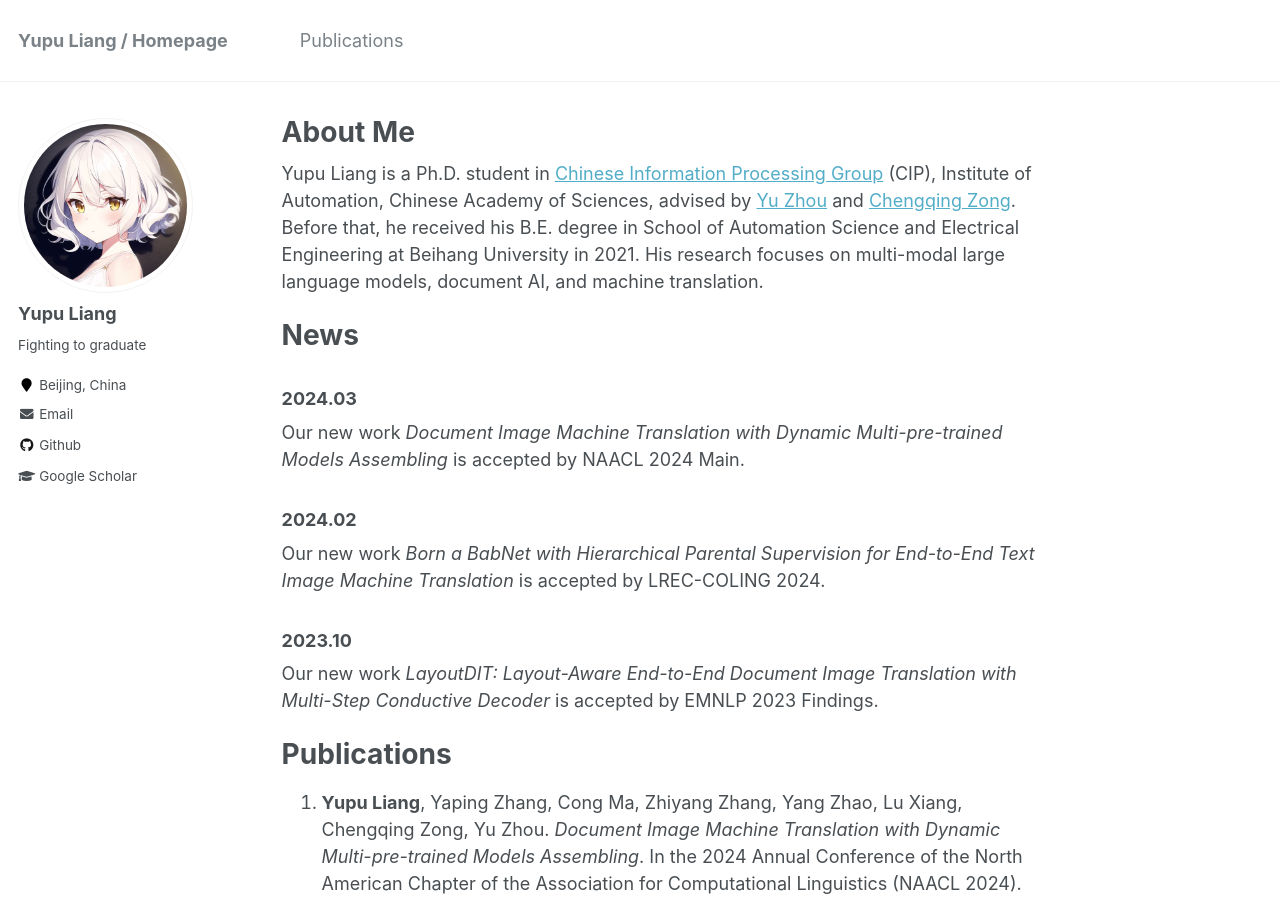
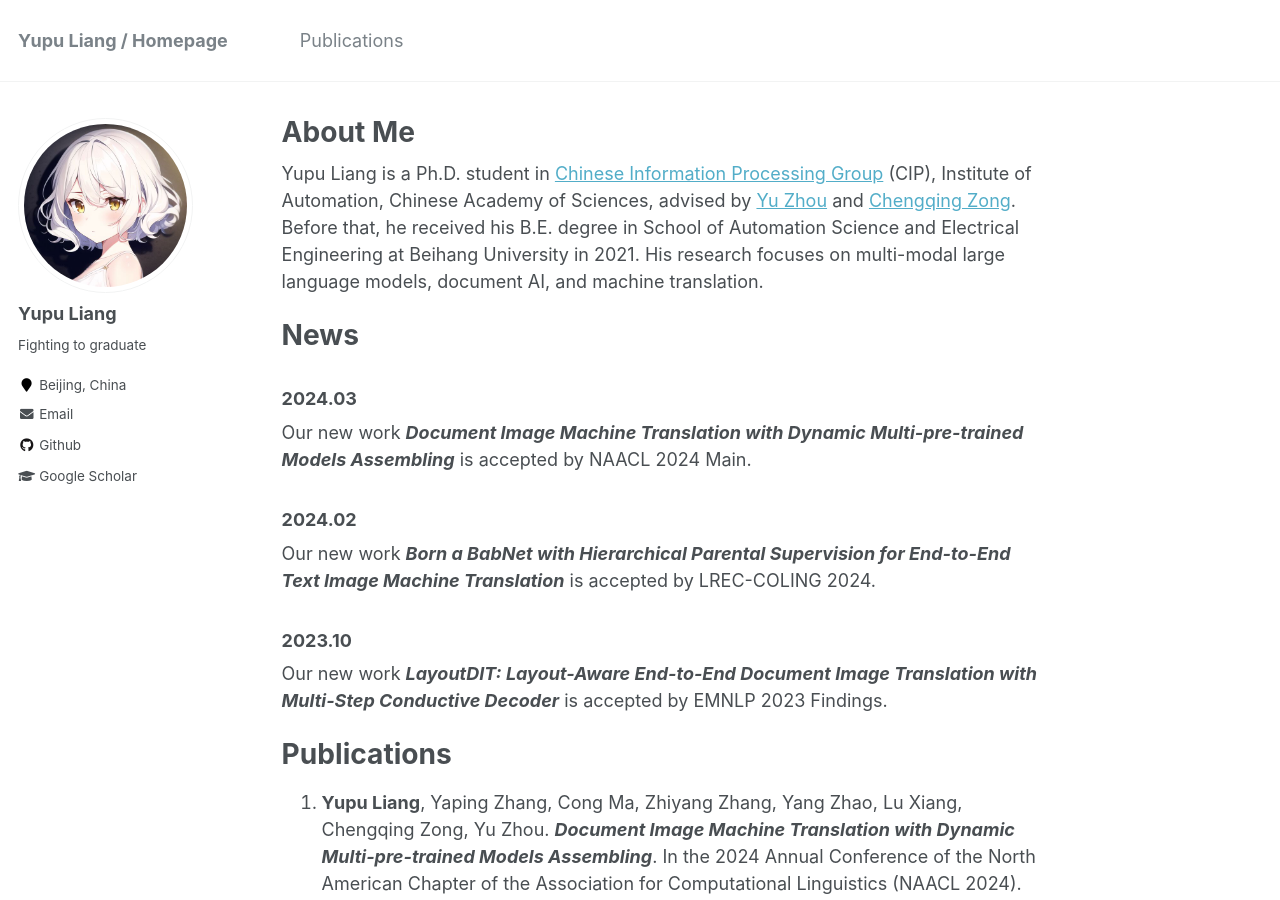
Before and after one commit to liangyupu/liangyupu.github.io, a Jekyll site: the page built from _pages/about.md, in a window 1280 px wide and 900 px high. Built offline with Jekyll 4.4.1, drawn with Linux system fonts in a browser that asks for light colours.

```diff
--- a/_pages/about.md
+++ b/_pages/about.md
@@ -13,15 +13,15 @@ Yupu Liang is a Ph.D. student in [Chinese Information Processing Group](http://w
 # News
 
 ### 2024.03
-Our new work *Document Image Machine Translation with Dynamic Multi-pre-trained Models Assembling* is accepted by NAACL 2024 Main.
+Our new work ***Document Image Machine Translation with Dynamic Multi-pre-trained Models Assembling*** is accepted by NAACL 2024 Main.
 
 ### 2024.02
-Our new work *Born a BabNet with Hierarchical Parental Supervision for End-to-End Text Image Machine Translation* is accepted by LREC-COLING 2024.
+Our new work ***Born a BabNet with Hierarchical Parental Supervision for End-to-End Text Image Machine Translation*** is accepted by LREC-COLING 2024.
 
 ### 2023.10
-Our new work *LayoutDIT: Layout-Aware End-to-End Document Image Translation with Multi-Step Conductive Decoder* is accepted by EMNLP 2023 Findings.
+Our new work ***LayoutDIT: Layout-Aware End-to-End Document Image Translation with Multi-Step Conductive Decoder*** is accepted by EMNLP 2023 Findings.
 
 # Publications
-1. **Yupu Liang**, Yaping Zhang, Cong Ma, Zhiyang Zhang, Yang Zhao, Lu Xiang, Chengqing Zong, Yu Zhou. *Document Image Machine Translation with Dynamic Multi-pre-trained Models Assembling*. In the 2024 Annual Conference of the North American Chapter of the Association for Computational Linguistics (NAACL 2024). 2024.
-2. Cong Ma, Yaping Zhang, Zhiyang Zhang, **Yupu Liang**, Yang Zhao, Yu Zhou, Chengqing Zong. *Born a BabNet with Hierarchical Parental Supervision for End-to-End Text Image Machine Translation*. In the 2024 Joint International Conference on Computational Linguistics, Language Resources and Evaluation (LREC-COLING 2024). 2024.
-3. Zhiyang Zhang, Yaping Zhang, **Yupu Liang**, Lu Xiang, Yang Zhao, Yu Zhou, Chengqing Zong. *LayoutDIT: Layout-Aware End-to-End Document Image Translation with Multi-Step Conductive Decoder*. In Findings of the 2023 Conference on Empirical Methods in Natural Language Processing (EMNLP 2023). 2023.
+1. **Yupu Liang**, Yaping Zhang, Cong Ma, Zhiyang Zhang, Yang Zhao, Lu Xiang, Chengqing Zong, Yu Zhou. ***Document Image Machine Translation with Dynamic Multi-pre-trained Models Assembling***. In the 2024 Annual Conference of the North American Chapter of the Association for Computational Linguistics (NAACL 2024). 2024.
+2. Cong Ma, Yaping Zhang, Zhiyang Zhang, **Yupu Liang**, Yang Zhao, Yu Zhou, Chengqing Zong. ***Born a BabNet with Hierarchical Parental Supervision for End-to-End Text Image Machine Translation***. In the 2024 Joint International Conference on Computational Linguistics, Language Resources and Evaluation (LREC-COLING 2024). 2024.
+3. Zhiyang Zhang, Yaping Zhang, **Yupu Liang**, Lu Xiang, Yang Zhao, Yu Zhou, Chengqing Zong. ***LayoutDIT: Layout-Aware End-to-End Document Image Translation with Multi-Step Conductive Decoder***. In Findings of the 2023 Conference on Empirical Methods in Natural Language Processing (EMNLP 2023). 2023.
```
